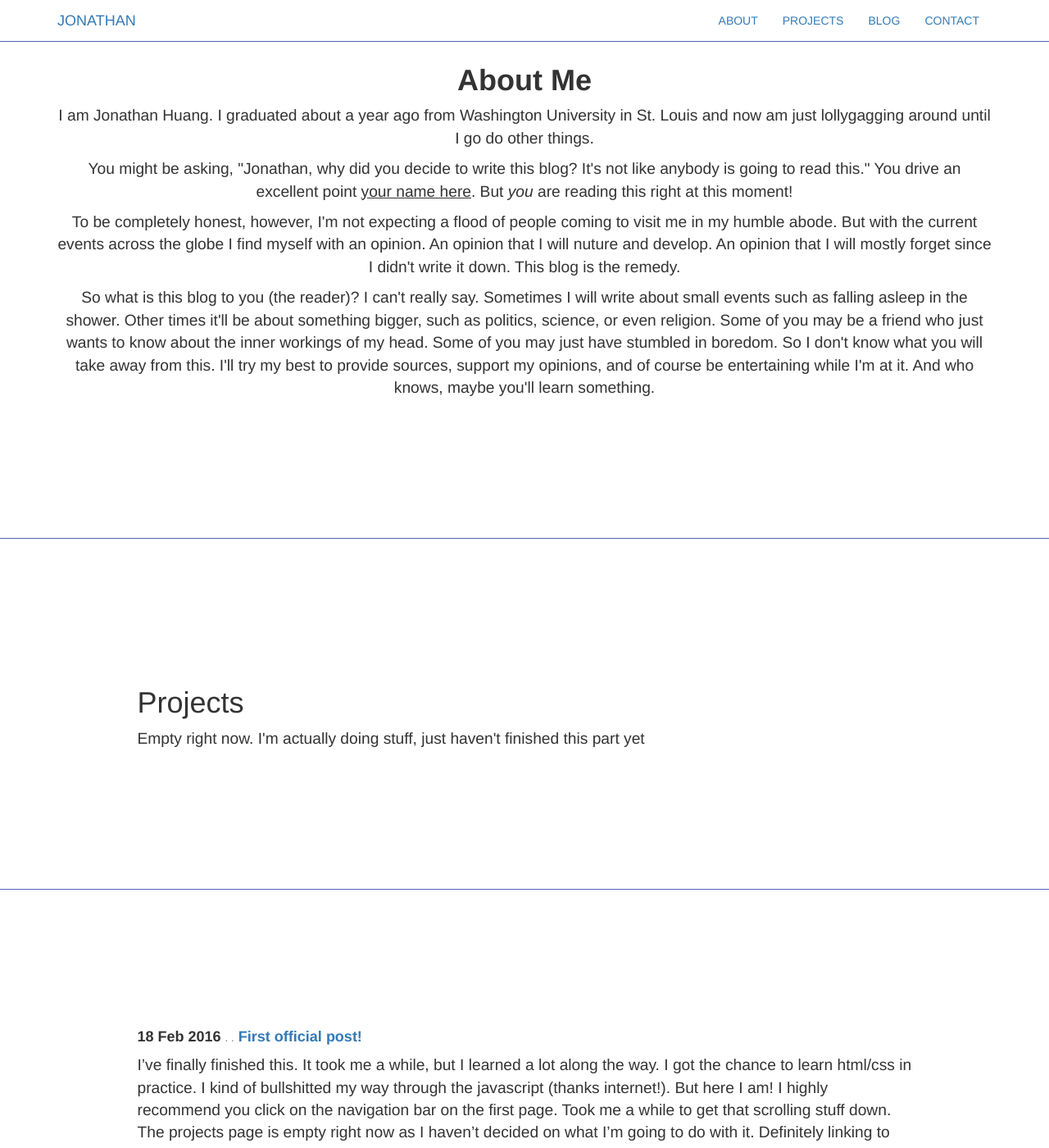
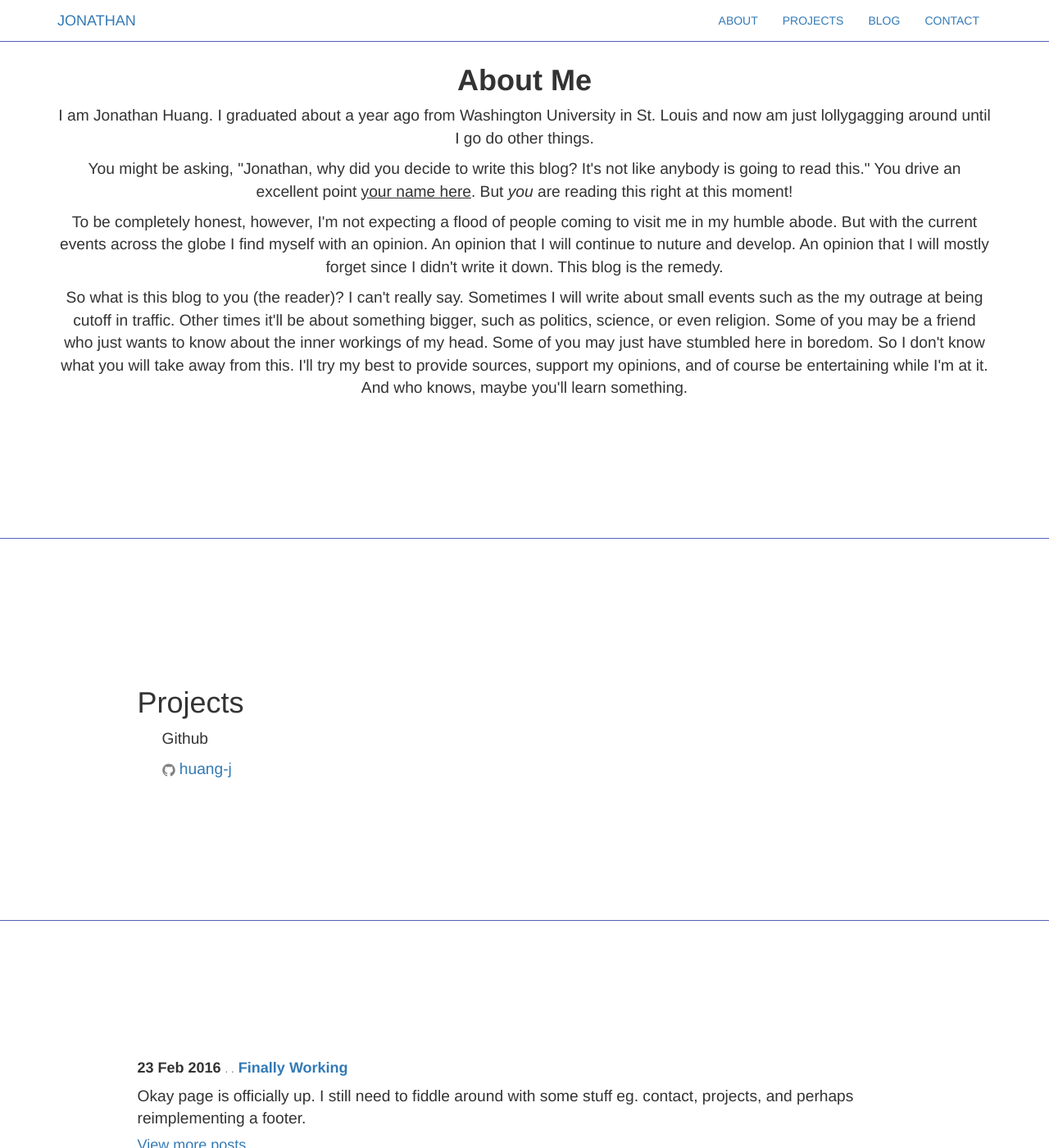
Before and after one commit to huang-j/huang-j.github.io, a Jekyll site: the page built from index.html, in a window 1280 px wide and 1400 px high, scrolled down 596 px. Shown: the whole window at 82% size. Built offline with Jekyll 4.4.1, drawn with Linux system fonts in a browser that asks for light colours; the list of posts is cut into pages by our own code; some of the changed text lies outside the part shown.

Commit message:
new post

```diff
--- a/_includes/projects.html
+++ b/_includes/projects.html
@@ -2,11 +2,22 @@
 <section id="projects">
     <div class="page">
         <div class="container">
+        <div class="row">
+            <div class="col-md-10 col-md-offset-1">
+                <h1>Projects</h1>
+            </div>
+        </div>
             <div class="row">
                 <div class="col-md-10 col-md-offset-1">
-                    <h1>Projects</h1>
-                    <p>Empty right now. I'm actually doing stuff, just haven't finished this part yet</p>
-                    {{ page.contents }}
+
+                    <ul class="list-unstyled">
+                    {% if site.github_username %}
+                        <li>
+                            <p>Github</p>
+                            {% include icon-github.html username=site.github_username %}
+                        </li>
+                    {% endif %}
+                    </ul>
                 </div>
             </div>
         </div>
--- /dev/null
+++ b/_posts/2016-02-21-finally-working.md
@@ -0,0 +1,8 @@
+---
+layout: post
+title: "Finally Working"
+date: 2016-02-23 11:21:00 -0600
+categories: update
+---
+
+Okay page is officially up. I still need to fiddle around with some stuff eg. contact, projects, and perhaps reimplementing a footer.
--- a/about.html
+++ b/about.html
@@ -8,6 +8,6 @@ title: About Me
 
 <p>You might be asking, "Jonathan, why did you decide to write this blog? It's not like anybody is going to read this." You drive an excellent point <u>your name here</u>. But <i>you</i> are reading this right at this moment!</p>
 
-<p>To be completely honest, however, I'm not expecting a flood of people coming to visit me in my humble abode. But with the current events across the globe I find myself with an opinion. An opinion that I will nuture and develop. An opinion that I will mostly forget since I didn't write it down. This blog is the remedy.</p>
+<p>To be completely honest, however, I'm not expecting a flood of people coming to visit me in my humble abode. But with the current events across the globe I find myself with an opinion. An opinion that I will continue to nuture and develop. An opinion that I will mostly forget since I didn't write it down. This blog is the remedy.</p>
 
-<p>So what is this blog to you (the reader)? I can't really say. Sometimes I will write about small events such as falling asleep in the shower. Other times it'll be about something bigger, such as politics, science, or even religion. Some of you may be a friend who just wants to know about the inner workings of my head. Some of you may just have stumbled in boredom. So I don't know what you will take away from this. I'll try my best to provide sources, support my opinions, and of course be entertaining while I'm at it. And who knows, maybe you'll learn something.</p>
+<p>So what is this blog to you (the reader)? I can't really say. Sometimes I will write about small events such as the my outrage at being cutoff in traffic. Other times it'll be about something bigger, such as politics, science, or even religion. Some of you may be a friend who just wants to know about the inner workings of my head. Some of you may just have stumbled here in boredom. So I don't know what you will take away from this. I'll try my best to provide sources, support my opinions, and of course be entertaining while I'm at it. And who knows, maybe you'll learn something.</p>
```
